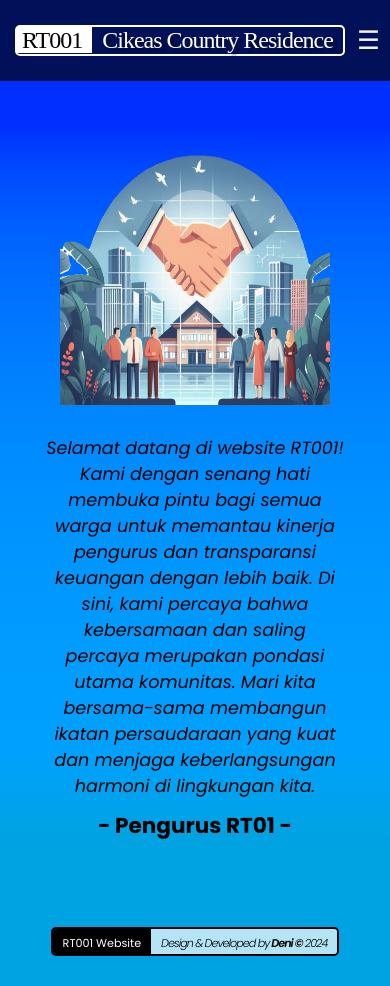
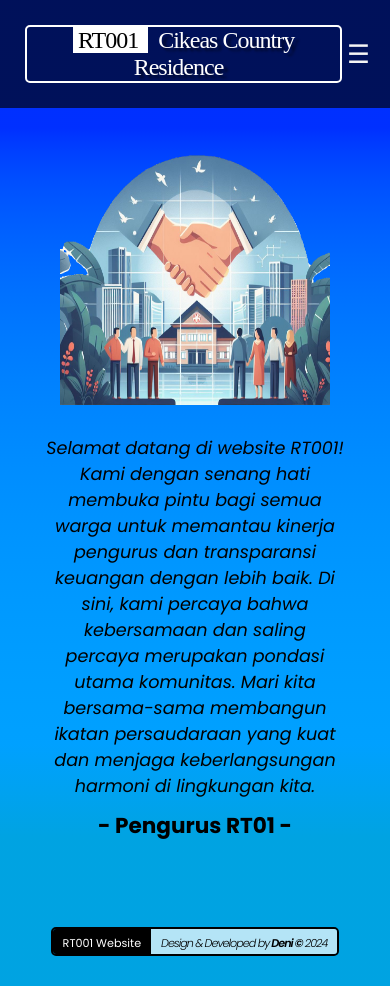
Before and after one commit to dniherdiana/rt01, a React (Vite) app: page /#/ in a window 390 px wide. Built offline with nearby package versions, Linux system fonts and the light colour scheme; a web font is replaced by a local one.

Commit message:
edit #header padding

```diff
--- a/src/components/Header/header.css
+++ b/src/components/Header/header.css
@@ -92,7 +92,7 @@ nav li a:hover {
     display: grid;
     text-align: center;
     justify-content: stretch;
-    padding: 20px 0;
+    padding: 20px 10px;
     background-color: rgba(0, 0, 0, 0.648);
   }
 
```
Also changed, not shown: 4 other files (tests, documents, lock files or other folders).
